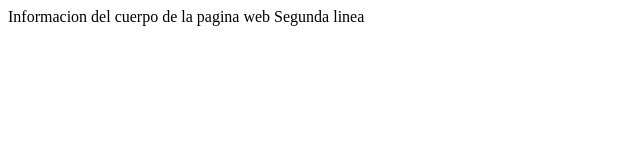
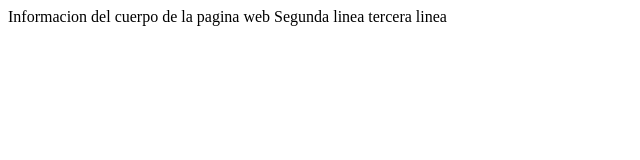
Before and after one commit to javier-huertas/PrimerRespositorioWeb, a plain HTML site: page index.html in a window 1280 px wide. Shown: the full height of the page, 0-640 px from the left. Drawn offline with Linux system fonts and the light colour scheme.

Commit message:
Terceraa modificacion al cuerpo

```diff
--- a/index.html
+++ b/index.html
@@ -6,5 +6,7 @@
 <body>
 	Informacion del cuerpo de la pagina web
 	Segunda linea
+	tercera linea
+
 </body>
 </html>
```
